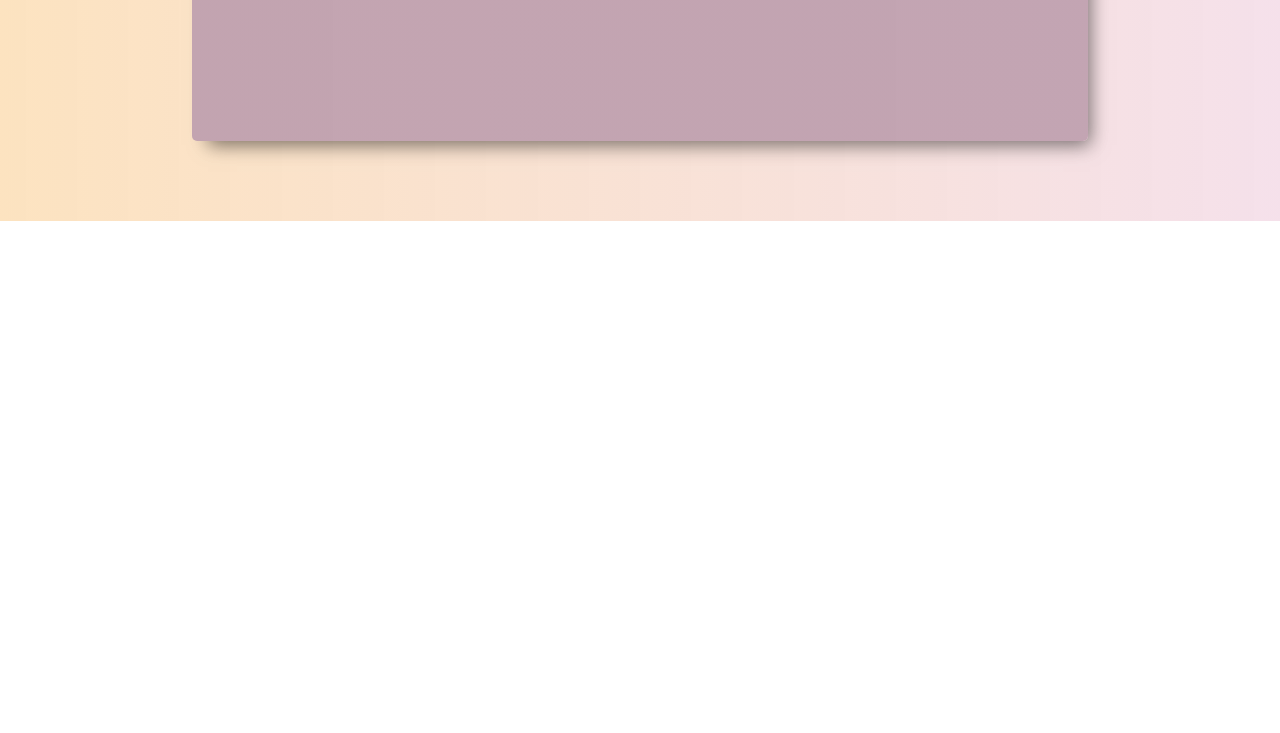
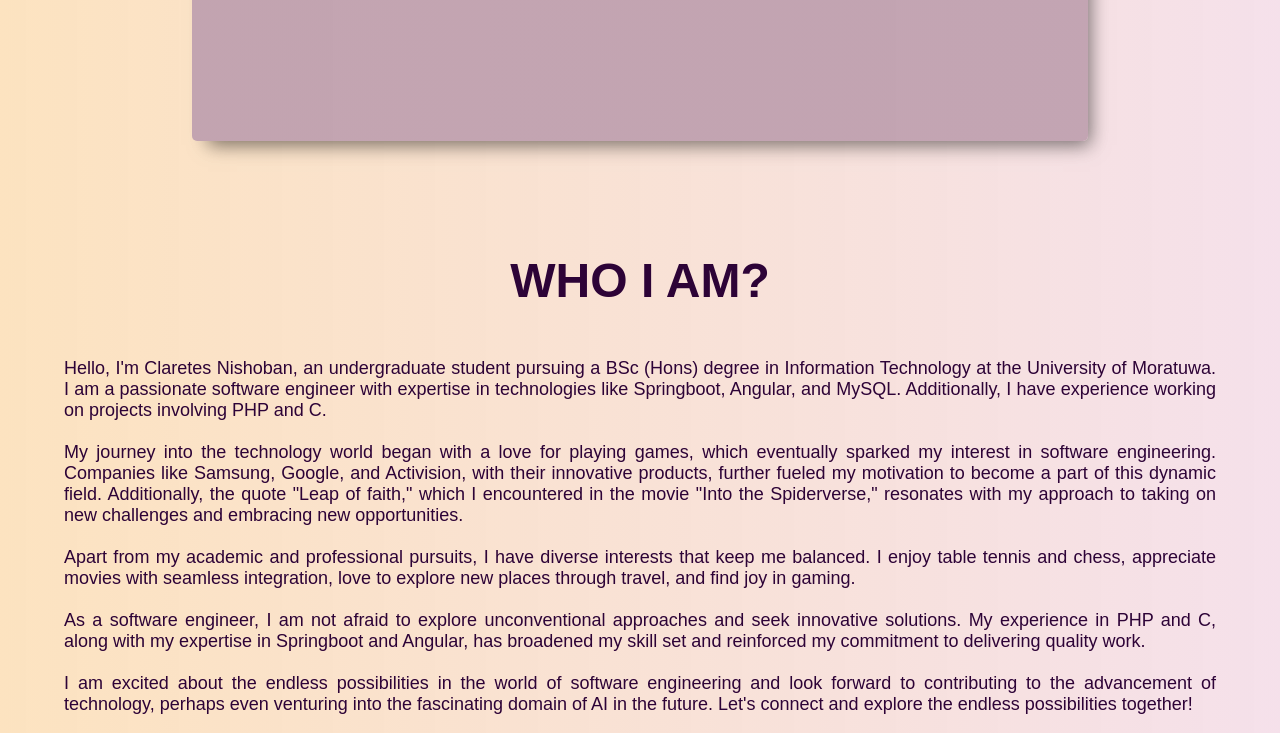
Before and after one commit to Clare06/clare06.github.io, a website: page index.html in a window 1280 px wide. Shown: the part 619-1352 px from the top of the page. Before the commit the page ends 840 px from the top, so only its background shows below. Drawn offline with Linux system fonts and the light colour scheme.

Commit message:
who I am

```diff
--- a/css/contentbody.scss
+++ b/css/contentbody.scss
@@ -4,6 +4,7 @@ overflow: auto;
 z-index: 100;
 top: 15vh;
 width: 100%;
+max-width: 100%;
 min-height: 85vh;
 background: rgb(251,210,154);
 background: linear-gradient(90deg, rgba(251,210,154,0.6222864145658263) 0%, rgba(236,197,216,0.5270483193277311) 100%);
@@ -72,11 +73,7 @@ background: linear-gradient(90deg, rgba(251,210,154,0.6222864145658263) 0%, rgba
     margin: 10px 5vw;
     text-align: left;
 }
-.scroll{
-    position: relative;
-    margin-top: 10vh;
 
-}
 .content-scroll-container {
     /* Add a new container to hold the content and the scroll div */
     position: relative;
@@ -84,3 +81,12 @@ background: linear-gradient(90deg, rgba(251,210,154,0.6222864145658263) 0%, rgba
     flex-direction: column;
 
   }
+
+.scroll{
+    position: relative;
+    margin-top: 10vh;
+    display: flex;
+    align-items: center;
+    flex-direction: column;
+
+}
--- a/css/main.scss
+++ b/css/main.scss
@@ -2,4 +2,5 @@
 @import 'variables';
 @import 'header';
 @import 'navbar';
-@import 'contentbody'
+@import 'contentbody';
+@import 'who_Iam';
--- /dev/null
+++ b/css/who_Iam.scss
@@ -0,0 +1,12 @@
+
+.scroll h1 {
+    color: $font-about-color;
+    font-family: $font-family;
+}
+.scroll p {
+    text-align: justify;
+    font-size: large;
+    color: $font-about-color;
+    font-family: $font-family;
+    max-width: 90%;
+}
--- a/index.html
+++ b/index.html
@@ -27,7 +27,7 @@
                 <br>
                 <h2>Hello, I'm </h2>
                 <h2>Claretes Nishoban</h2>
-                <h5>Undergraduate in Information Technology</h5>
+                <h5>Undergraduate in Information Technology Bsc(hons)</h5>
                 <h5>Faculty of Information Technology
                 </h5>
                 <h5>University of Moratuwa</h5>
@@ -47,6 +47,19 @@
          </div>
          <div class="scroll">
 
+              <h1>WHO I AM?</h1>
+              <p>
+                Hello, I'm Claretes Nishoban, an undergraduate student pursuing a BSc (Hons) degree in Information Technology at the University of Moratuwa. I am a passionate software engineer with expertise in technologies like Springboot, Angular, and MySQL. Additionally, I have experience working on projects involving PHP and C.
+                <br/><br>
+                My journey into the technology world began with a love for playing games, which eventually sparked my interest in software engineering. Companies like Samsung, Google, and Activision, with their innovative products, further fueled my motivation to become a part of this dynamic field. Additionally, the quote "Leap of faith," which I encountered in the movie "Into the Spiderverse," resonates with my approach to taking on new challenges and embracing new opportunities.
+                <br/><br>
+                Apart from my academic and professional pursuits, I have diverse interests that keep me balanced. I enjoy table tennis and chess, appreciate movies with seamless integration, love to explore new places through travel, and find joy in gaming.
+                <br/><br>
+                As a software engineer, I am not afraid to explore unconventional approaches and seek innovative solutions. My experience in PHP and C, along with my expertise in Springboot and Angular, has broadened my skill set and reinforced my commitment to delivering quality work.
+                <br/><br>
+                I am excited about the endless possibilities in the world of software engineering and look forward to contributing to the advancement of technology, perhaps even venturing into the fascinating domain of AI in the future. Let's connect and explore the endless possibilities together!
+              </p>
+
          </div>
       </div>
       </div>
```
Also changed, not shown: css/main.css, 1 other file.
